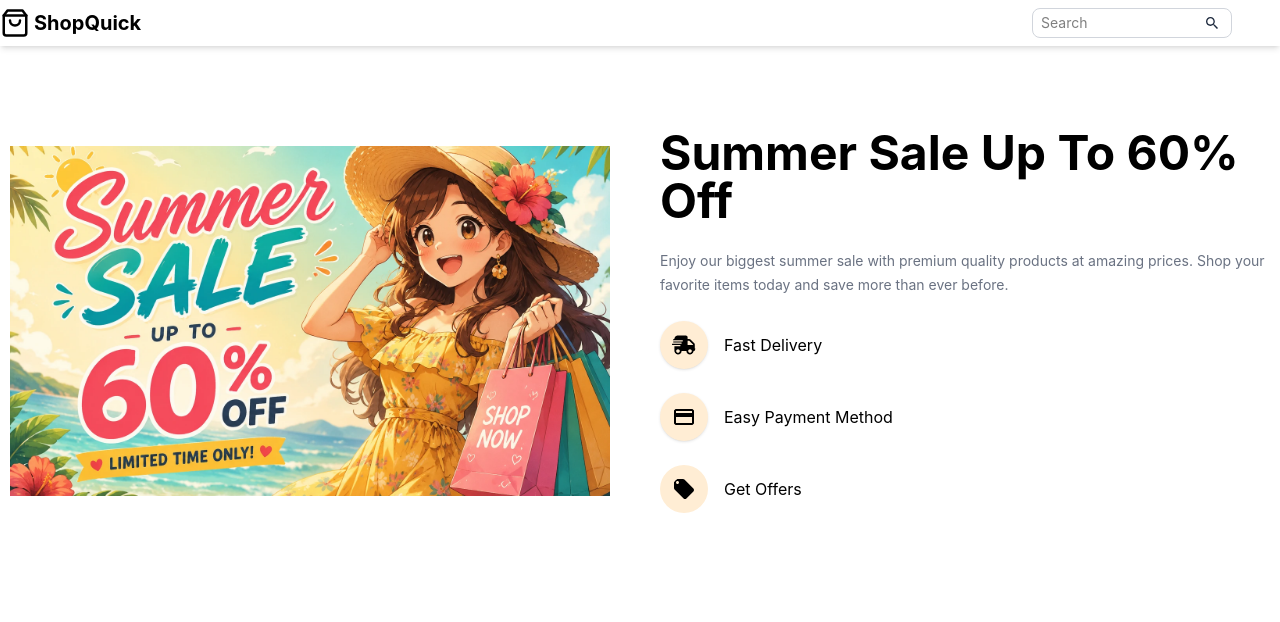
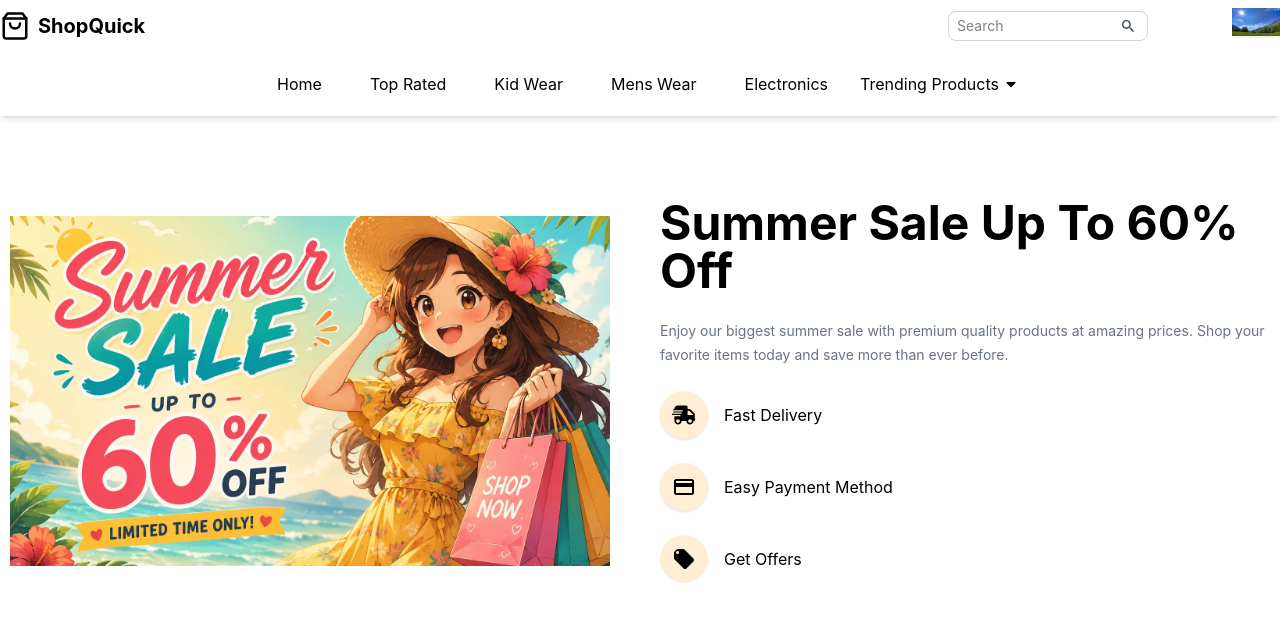
Before and after one commit to priyanka06152024/ShopQuick, a React (Vite) app: page / in a window 1280 px wide. Shown: the top 622 px of the page. Built offline with nearby package versions, Linux system fonts and the light colour scheme.

Commit message:
create dark mode funtionality

```diff
--- /dev/null
+++ b/src/Components/Header/DarkMode.jsx
@@ -0,0 +1,55 @@
+//
+
+import React, { useState, useEffect } from "react";
+import LightButton from "../../assets/website/light-mode-button.webp";
+import DarkButton from "../../assets/website/dark-mode-button.webp";
+
+const DarkMode = () => {
+  const [theme, setTheme] = useState(
+    localStorage.getItem("theme")
+      ? localStorage.getItem("theme")
+      : "light"
+  );
+
+  const element = document.documentElement;
+
+  useEffect(() => {
+    if (theme === "dark") {
+      element.classList.add("dark");
+      localStorage.setItem("theme", "dark");
+    } else {
+      element.classList.remove("dark");
+      localStorage.setItem("theme", "light");
+    }
+  }, [theme]);
+
+  return (
+    <div className="relative">
+      {/* Light Mode Button */}
+      <img
+        src={LightButton}
+        alt="Light Button"
+        onClick={() => setTheme(theme === "light" ? "dark" : "light")}
+        className={`w-12 cursor-pointer drop-shadow-[1px_1px_1px_rgba(0,0,0,0.1)] transition-all duration-300 absolute right-0 z-10 ${
+          theme === "dark"
+            ? "opacity-0 rotate-90"
+            : "opacity-100 rotate-0"
+        }`}
+      />
+
+      {/* Dark Mode Button */}
+      <img
+        src={DarkButton}
+        alt="Dark Button"
+        onClick={() => setTheme(theme === "light" ? "dark" : "light")}
+        className={`w-12 cursor-pointer drop-shadow-[1px_1px_1px_rgba(0,0,0,0.1)] transition-all duration-300 ${
+          theme === "light"
+            ? "opacity-0 rotate-90"
+            : "opacity-100 rotate-0"
+        }`}
+      />
+    </div>
+  );
+};
+
+export default DarkMode;
--- a/src/Components/Header/Header.jsx
+++ b/src/Components/Header/Header.jsx
@@ -1,35 +1,33 @@
-import React from 'react';
+import React from "react";
 import { IoMdSearch } from "react-icons/io";
 import { FaCartShopping } from "react-icons/fa6";
 import { FaCaretDown } from "react-icons/fa";
 import { FiShoppingBag } from "react-icons/fi";
+import DarkMode from "./DarkMode";
+
 const Menu = [
   {
     id: 1,
     name: "Home",
     link: "/#",
   },
-
   {
     id: 2,
     name: "Top Rated",
-        link: "/#services"
+    link: "/#services",
   },
-
   {
     id: 3,
     name: "Kid Wear",
-        link: "/#"
+    link: "/#",
   },
-
   {
-        id: 3,
+    id: 4,
     name: "Mens Wear",
-        link: "/#"
+    link: "/#",
   },
-
   {
-        id: 3,
+    id: 5,
     name: "Electronics",
     link: "/#",
   },
@@ -38,45 +36,105 @@
 const Dropdownlist = [
   {
     id: 1,
-        name: "Tranding Products",
-        link: "/#"
+    name: "Trending Products",
+    link: "/#",
   },
-
   {
     id: 2,
     name: "Best Selling",
     link: "/#",
-    }
-]
-
+  },
+];
 
 const Header = ({ handleOrderPopUp }) => {
   return (
-        <div className="shadow-md bg-white dark:bg-text-white duration-200 relative z-40">
+    <div className="shadow-md bg-white dark:bg-gray-900 dark:text-white duration-200 relative z-40">
+      {/* Upper Navbar */}
       <div className="bg-primary/40 py-2">
         <div className="container flex justify-between items-center">
+          {/* Logo */}
           <div>
-                        <a href="#" className="font-bold text-xl items-center flex gap-1" alt="">
-                            <FiShoppingBag size="30" /> ShopQuick
+            <a
+              href="#"
+              className="font-bold text-xl flex items-center gap-2"
+            >
+              <FiShoppingBag size={30} />
+              ShopQuick
             </a>
           </div>
-                    <div className="flex justify-between items-center gap-4">
+
+          {/* Search + Order + DarkMode */}
+          <div className="flex items-center gap-4">
+            {/* Search Box */}
             <div className="relative group hidden sm:block">
-                            <input type="text" placeholder="Search" className="w-[200px] sm:w-[200px]  group-hover:w-[300px] transition-all duration-300 rounded-lg border border-gray-300 py-1 px-2 text-sm focus:outline-none focus:border-1 focus:border-primary dark:border-gray-500 dark:bg-slate-800" />
-                            <IoMdSearch  className="text-slate-800 group-hover:text-primary absolute top-1/2 -translate-y-1/2 right-3" />
+              <input
+                type="text"
+                placeholder="Search"
+                className="w-[200px] group-hover:w-[300px] transition-all duration-300 rounded-lg border border-gray-300 py-1 px-2 text-sm focus:outline-none focus:border-primary dark:border-gray-500 dark:bg-slate-800 dark:text-white dark:placeholder-gray-400"
+              />
+
+              <IoMdSearch className="absolute top-1/2 right-3 -translate-y-1/2 text-slate-700 dark:text-white group-hover:text-primary" />
             </div>
 
-                        <button onClick ={()=>{ handleOrderPopUp();}} className="bg-gradient-to-t from-primary to-secondary transition-all duration-200 text-white py-1 px-4 rounded-full flex items-center gap-3 group" >
-                            <span className="group-hover:block hidden transition-all duration-200">Order
+            {/* Order Button */}
+            <button
+              onClick={handleOrderPopUp}
+              className="bg-gradient-to-r from-primary to-secondary transition-all duration-200 text-white py-1 px-4 rounded-full flex items-center gap-2 group"
+            >
+              <span className="hidden group-hover:block duration-200">
+                Order
               </span>
 
+              <FaCartShopping className="text-xl cursor-pointer" />
             </button>
 
+            {/* Dark Mode */}
+            <DarkMode />
           </div>
         </div>
       </div>
+
+      {/* Lower Navbar */}
+      <div data-aos="zoom-in" className="flex justify-center">
+        <ul className="sm:flex hidden items-center gap-4 py-3">
+          {Menu.map((data) => (
+            <li key={data.id}>
+              <a
+                href={data.link}
+                className="inline-block px-4 hover:text-primary duration-200"
+              >
+                {data.name}
+              </a>
+            </li>
+          ))}
+
+          {/* Dropdown */}
+          <li className="group relative cursor-pointer">
+            <a href="#" className="flex items-center gap-1 py-2">
+              Trending Products
+
+              <FaCaretDown className="transition-transform duration-200 group-hover:rotate-180" />
+            </a>
+
+            <div className="absolute z-[9999] hidden group-hover:block w-[200px] rounded-md bg-white dark:bg-slate-800 dark:text-white p-2 shadow-lg">
+              <ul>
+                {Dropdownlist.map((data) => (
+                  <li key={data.id}>
+                    <a
+                      href={data.link}
+                      className="block rounded-md p-2 hover:bg-primary/20"
+                    >
+                      {data.name}
+                    </a>
+                  </li>
+                ))}
+              </ul>
             </div>
-    )
-}
+          </li>
+        </ul>
+      </div>
+    </div>
+  );
+};
 
 export default Header;
--- a/src/index.css
+++ b/src/index.css
@@ -1 +1,4 @@
 @import "tailwindcss";
+
+
+@custom-variant dark (&:where(.dark, .dark *));
```
Also changed, not shown: src/assets/website/light-mode-button.webp (added), 1 other file (tests, documents, lock files or other folders). Lines whose indentation alone changed are shown as unchanged.
